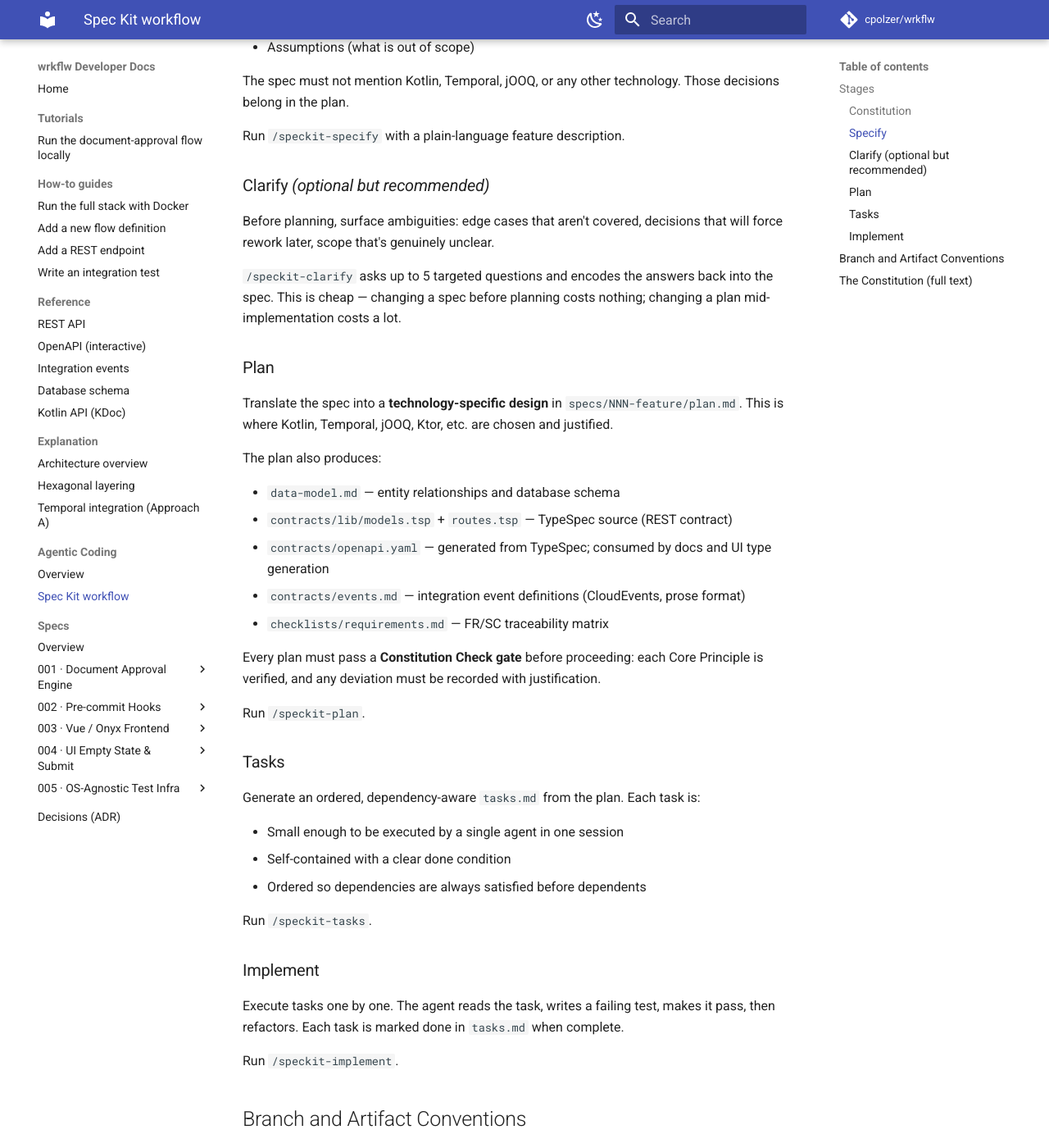
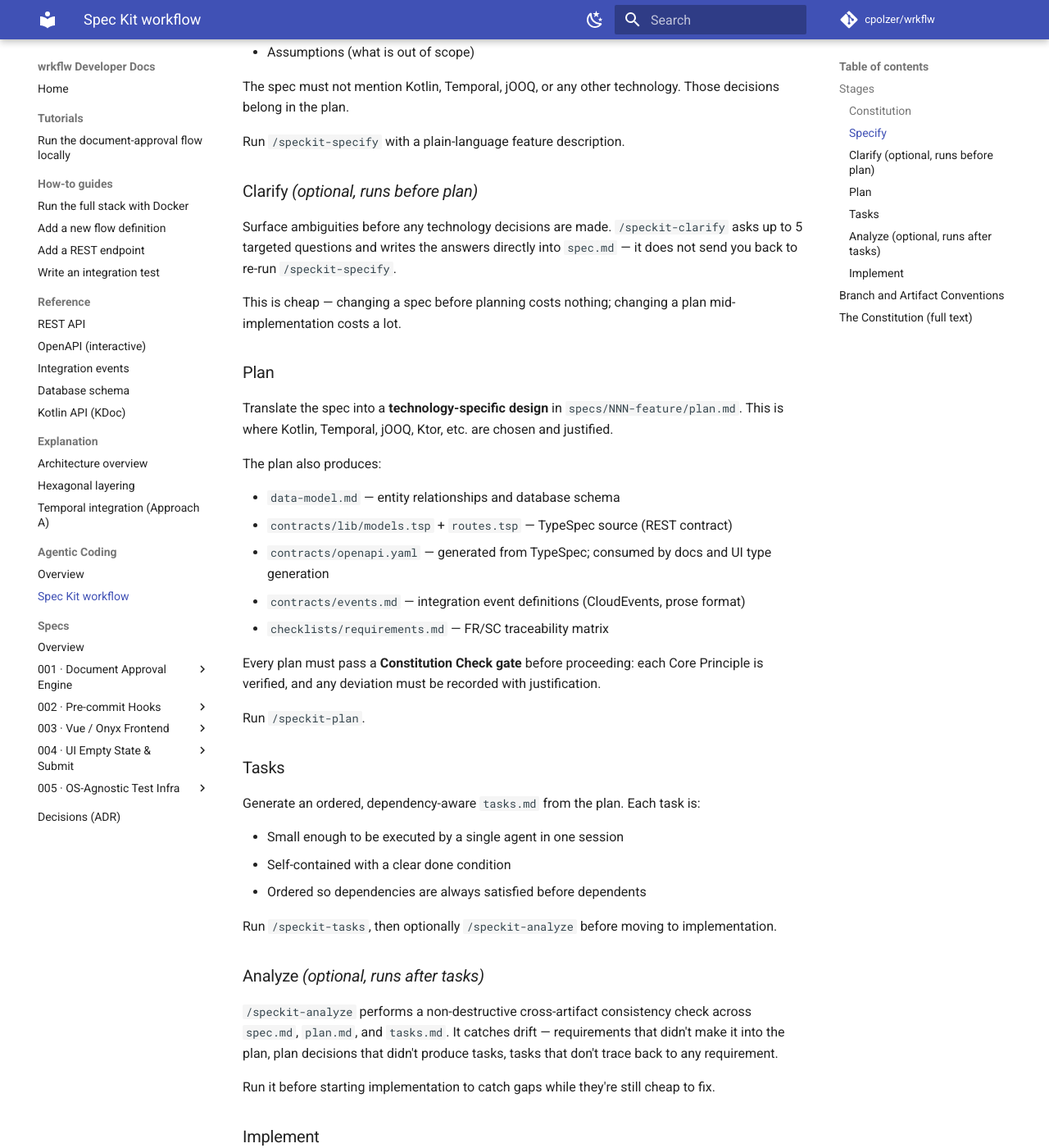
Before and after one commit to cpolzer/wrkflw, an MkDocs documentation site: the page built from docs/explanation/agentic/spec-kit.md, in a window 1280 px wide and 1400 px high, scrolled down 1448 px. Shown: the whole window at 82% size. Built offline with MkDocs 1.6.1 and Material for MkDocs 9.7.7, drawn with Linux system fonts in a browser that asks for light colours; comment, search, counter and statistics services are not loaded.

Commit message:
docs(spec-kit): correct workflow diagram and stage descriptions
- clarify correctly stays between specify and plan (not a loop back to specify)
- add missing analyze stage (optional, after tasks, before implement)
- add human review gates (review-spec, review-plan) from workflow.yml
- clarify description: it writes to spec.md in-place, does not re-run specify

Entire-Checkpoint: 4ae294b8b24d

````diff
--- a/docs/explanation/agentic/spec-kit.md
+++ b/docs/explanation/agentic/spec-kit.md
@@ -7,11 +7,17 @@
 ```mermaid
 flowchart LR
     A[constitution\n.specify/memory/constitution.md] --> B[specify\nspec.md]
-    B --> C{clarify?}
-    C -->|refines| B
-    C --> D[plan\nplan.md\ndata-model.md\ncontracts/]
-    D --> E[tasks\ntasks.md\nchecklists/]
-    E --> F[implement\nquickstart.md\nresearch.md]
+    B --> C{clarify?\noptional}
+    C -->|"updates spec.md in-place"| D
+    C -->|skip| D
+    D[plan\nplan.md\ndata-model.md\ncontracts/] --> R1{review plan\ngate}
+    B --> R0{review spec\ngate}
+    R0 -->|approve| C
+    R0 -->|skip| D
+    R1 -->|approve| E[tasks\ntasks.md\nchecklists/]
+    E --> F{analyze?\noptional}
+    F -->|"checks spec+plan+tasks\nconsistency"| G[implement\nquickstart.md]
+    F -->|skip| G
 ```
 
 ## Stages
@@ -50,11 +56,11 @@
 
 Run `/speckit-specify` with a plain-language feature description.
 
-### Clarify *(optional but recommended)*
+### Clarify *(optional, runs before plan)*
 
-Before planning, surface ambiguities: edge cases that aren't covered, decisions that will force rework later, scope that's genuinely unclear.
+Surface ambiguities before any technology decisions are made. `/speckit-clarify` asks up to 5 targeted questions and writes the answers directly into `spec.md` — it does not send you back to re-run `/speckit-specify`.
 
-`/speckit-clarify` asks up to 5 targeted questions and encodes the answers back into the spec. This is cheap — changing a spec before planning costs nothing; changing a plan mid-implementation costs a lot.
+This is cheap — changing a spec before planning costs nothing; changing a plan mid-implementation costs a lot.
 
 ### Plan
 
@@ -80,7 +86,13 @@
 - Self-contained with a clear done condition
 - Ordered so dependencies are always satisfied before dependents
 
-Run `/speckit-tasks`.
+Run `/speckit-tasks`, then optionally `/speckit-analyze` before moving to implementation.
+
+### Analyze *(optional, runs after tasks)*
+
+`/speckit-analyze` performs a non-destructive cross-artifact consistency check across `spec.md`, `plan.md`, and `tasks.md`. It catches drift — requirements that didn't make it into the plan, plan decisions that didn't produce tasks, tasks that don't trace back to any requirement.
+
+Run it before starting implementation to catch gaps while they're still cheap to fix.
 
 ### Implement
 
````
